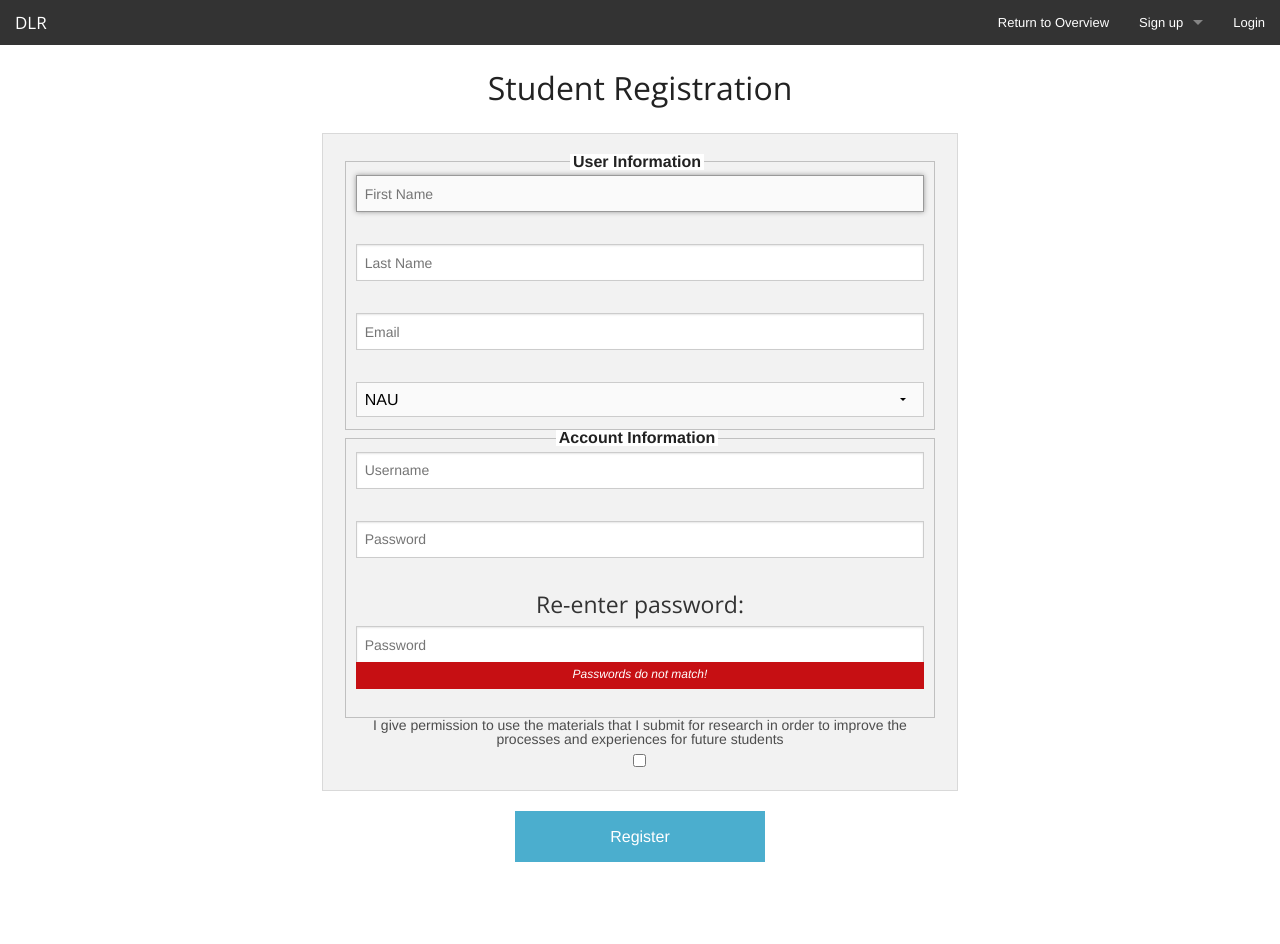
After one commit to tvw3/Design-Learning-Repository, a Django app: template templates/registration_login/StudentRegistration.html in a window 1280 px wide. The commit adds this page. Run offline with Django 3.2, Linux system fonts and the light colour scheme; the template is opened without the code that fills it: values that come from a table or form of the project are taken from there, others are empty; data comes from the database, SQL or seed files in the repository; parts of the project's set-up code (start-up, migrations or seed data) failed here and were passed over; some libraries are stand-ins or nearby versions.

Commit message:
Added student registration page

```diff
--- a/DLR/urls.py
+++ b/DLR/urls.py
@@ -8,5 +8,6 @@ urlpatterns = patterns('',
     url(r'^forgot-password/', 'registration_login.views.forgotPassword', name='forgot-password'),
     url(r'^reset-password/(?P<username>\w+)/', 'registration_login.views.resetPassword', name='reset-password'),
     url(r'^reset-password-success/', 'registration_login.views.resetPasswordSuccess', name='reset-success'),
+    url(r'^student-registration/', 'registration_login.views.studentRegistration', name='student-registration'),
     url(r'^admin/', include(admin.site.urls)),
 )
--- a/templates/home/Overview.html
+++ b/templates/home/Overview.html
@@ -32,8 +32,8 @@
         <li class="has-dropdown">
           <a href="#">Sign up</a>
             <ul class="dropdown">
-               <li><a href="/instructor-signup">Instructors Start Here!</a></li>
-               <li><a href="/student-signup">Students Start Here!</a></li>
+               <li><a href="/instructor-registration">Instructors Start Here!</a></li>
+               <li><a href="/student-registration">Students Start Here!</a></li>
             </ul>
         </li>
 	<li><a href="/login">Login</a></li>
--- a/templates/registration_login/ForgotPassword.html
+++ b/templates/registration_login/ForgotPassword.html
@@ -30,8 +30,8 @@
         <li class="has-dropdown">
           <a href="#">Sign up</a>
             <ul class="dropdown">
-               <li><a href="/instructor-signup">Instructors Start Here!</a></li>
-               <li><a href="/student-signup">Students Start Here!</a></li>
+               <li><a href="/instructor-registration">Instructors Start Here!</a></li>
+               <li><a href="/student-registration">Students Start Here!</a></li>
             </ul>
         </li>
 	<li><a href="/login">Login</a></li>
--- a/templates/registration_login/Login.html
+++ b/templates/registration_login/Login.html
@@ -30,8 +30,8 @@
         <li class="has-dropdown">
           <a href="#">Sign up</a>
             <ul class="dropdown">
-               <li><a href="/instructor-signup">Instructors Start Here!</a></li>
-               <li><a href="/student-signup">Students Start Here!</a></li>
+               <li><a href="/instructor-registration">Instructors Start Here!</a></li>
+               <li><a href="/student-registration">Students Start Here!</a></li>
             </ul>
         </li>
 	<li><a href="/login">Login</a></li>
--- a/templates/registration_login/PasswordResetSuccess.html
+++ b/templates/registration_login/PasswordResetSuccess.html
@@ -29,8 +29,8 @@
         <li class="has-dropdown">
           <a href="#">Sign up</a>
             <ul class="dropdown">
-               <li><a href="/instructor-signup">Instructors Start Here!</a></li>
-               <li><a href="/student-signup">Students Start Here!</a></li>
+               <li><a href="/instructor-registration">Instructors Start Here!</a></li>
+               <li><a href="/student-registration">Students Start Here!</a></li>
             </ul>
         </li>
 	<li><a href="/login">Login</a></li>
--- a/templates/registration_login/ResetPassword.html
+++ b/templates/registration_login/ResetPassword.html
@@ -30,8 +30,8 @@
         <li class="has-dropdown">
           <a href="#">Sign up</a>
             <ul class="dropdown">
-               <li><a href="/instructor-signup">Instructors Start Here!</a></li>
-               <li><a href="/student-signup">Students Start Here!</a></li>
+               <li><a href="/instructor-registration">Instructors Start Here!</a></li>
+               <li><a href="/student-registration">Students Start Here!</a></li>
             </ul>
         </li>
 	<li><a href="/login">Login</a></li>
--- /dev/null
+++ b/templates/registration_login/StudentRegistration.html
@@ -0,0 +1,110 @@
+<!DOCTYPE html>
+{% load staticfiles %}
+<html lang="en">
+<head>
+  <meta charset="utf-8">
+  <!-- Fit multiple devices -->
+  <meta name="viewport" content="width=device-width, initial-scale=1.0">
+
+  <!-- Tab title -->
+  <title>DLR - Design Learning Repository</title>
+
+  <link rel="stylesheet" type="text/css" href="{% static 'css/foundation.css' %}" />
+  <link rel="stylesheet" type="text/css" href="{% static 'css/normalize.css' %}" />
+
+  <!-- Used to handle older browser versions -->
+  <script src="{% static 'js/modernizr.js' %}"></script>
+</head>
+<body>
+<!-- Navigation -->
+  <nav class="top-bar" data-topbar data-options="is_hover: false">
+    <ul class="title-area">
+      <li class="name"><h1><a href="/">DLR</a></h1></li>
+      <li class="toggle-topbar menu-icon"><a href=""><span>Menu</span></a></li>
+    </ul>
+    <section class="top-bar-section">
+    <!-- Right Nav Section -->
+      <ul class="right">
+	<li><a href="/">Return to Overview</a></li>
+        <li class="has-dropdown">
+          <a href="#">Sign up</a>
+            <ul class="dropdown">
+               <li><a href="/instructor-registration">Instructors Start Here!</a></li>
+               <li><a href="/student-registration">Students Start Here!</a></li>
+            </ul>
+        </li>
+	<li><a href="/login">Login</a></li>
+      </ul>
+    </section>
+  </nav>
+ <div class="wrapper">
+ <div class="container" style="text-align:center;">
+  <h1>Student Registration</h1>
+  <form method="post">
+    {% csrf_token %}
+    <div class="row">
+      <div class="small-12 large-8 large-offset-2 columns" style="text-align:center;">
+      <div class="panel">
+        <fieldset>
+          <legend>User Information</legend>
+          <input type="text" placeholder="First Name" name="firstname" value="{{firstname}}" required autofocus/><br/>
+          <input type="text" placeholder="Last Name" name="lastname" value="{{lastname}}" required/><br/>
+          <input type="text" placeholder="Email" name="email" value="{{email}}" required/><br/>
+	        <select name="institution_id">
+	         {% for entry in institutions %}
+	           <option value="{{entry.id}}">{{ entry.name }}</option>
+	         {% endfor %}
+          </select>
+        </fieldset>
+        <fieldset>
+	       <legend>Account Information</legend>
+  	       {% if message %}
+	           <h4 style="color:red;">{{messageContents}}</h4>
+	         {% endif %}
+            <input type="text" placeholder="Username" name="username" value="{{username}}" required/><br/>
+            <input type="password" id="pw1" onkeyup="checkPassword(); return false" placeholder="Password" name="pwd" value="{{pwd}}" required/><br/>
+	           <h4>Re-enter password:</h4>
+            <input class="error" type="password" id="pw2" onkeyup="checkPassword(); return false" placeholder="Password" required/>
+	         <small class="error" id="confirmMessage" style="background-color:#c60f13;">Passwords do not match!</small>
+	       </fieldset>
+         <label for"reseachApproval">I give permission to use the materials that I submit for research in order to improve the processes and experiences for future students</label>
+         <input id="researchApproval" type="checkbox">
+      </div>
+      </div>
+    </div>
+    <input class="button" type="submit" id="registerButton" value="Register" disabled style="width:250px"/>
+  </form>
+ </div>
+ <div class="push"></div>
+ </div>
+ <div class="footer">
+   <div class="row">
+     <p style="color:white;">&copy; Northern Arizona University 2013</p>
+   </div>
+ </div>
+  <!-- javascript -->
+  <script src="{% static 'js/jquery.js' %}"></script>
+  <script src="{% static 'js/foundation.min.js' %}"></script>
+  <script type="text/javascript">
+    $(document).foundation();
+    //verifies that the password and password confirmation match
+    //If the passwords do match, then allow the user to click the register button
+    function checkPassword() {
+      var pw1 = document.getElementById("pw1");
+      var pw2 = document.getElementById("pw2");
+      var message = document.getElementById("confirmMessage");
+      var btn = document.getElementById("registerButton")
+      //Check they match and are not empty strings
+      if((pw1.value == pw2.value) && (pw1.value.length > 0) && (pw2.value.length > 0)) {
+        message.style.background = "#5da423";
+        message.innerHTML = "Passwords match!"
+        btn.disabled = false
+      } else {
+        message.style.background = "#c60f13"
+        message.innerHTML = "Passwords do not match!"
+        btn.disabled = true
+      }
+    }
+  </script>
+</body>
+</html>
```
Also changed, not shown: registration_login/views.py (+29 -1 lines).
